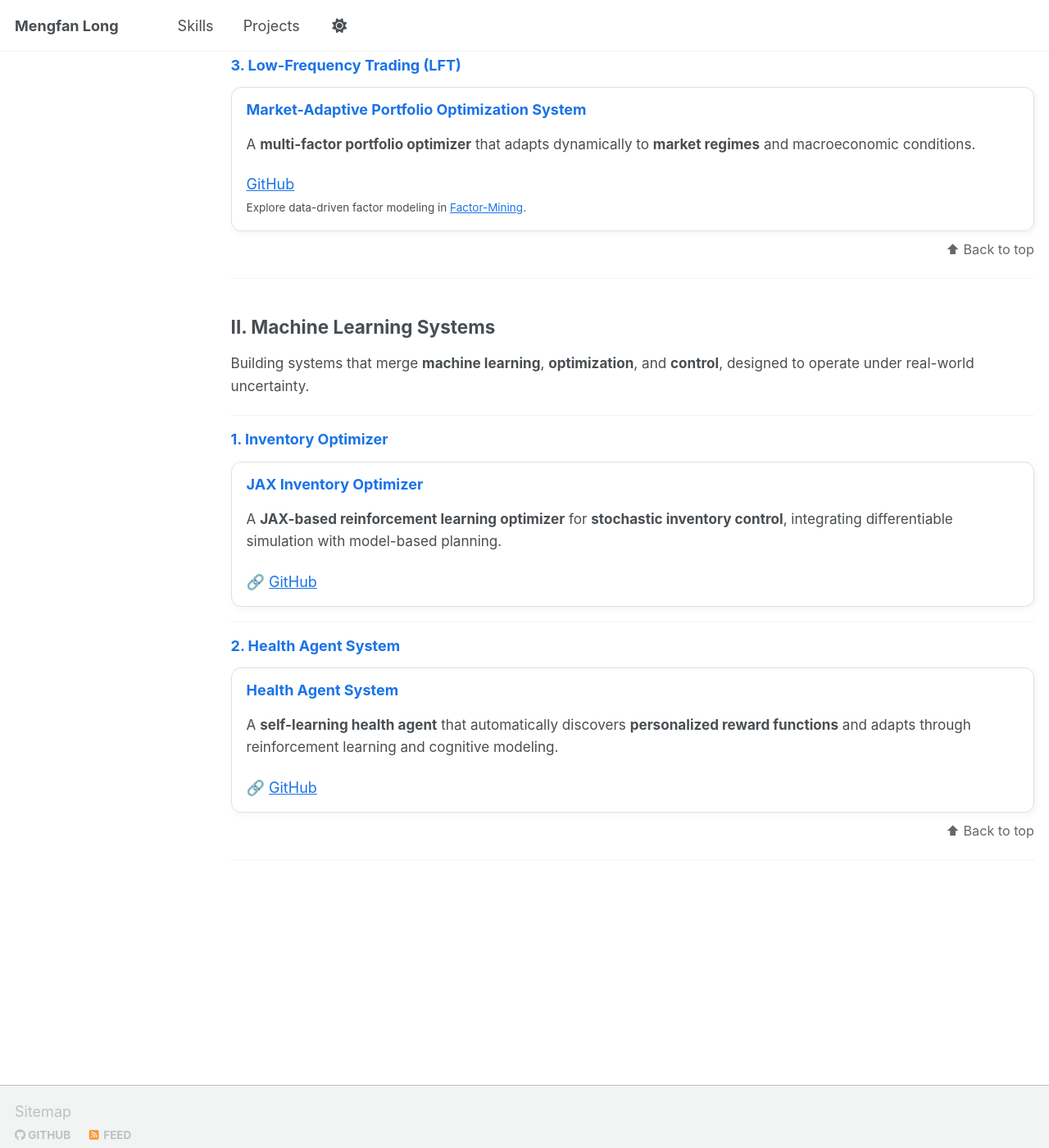
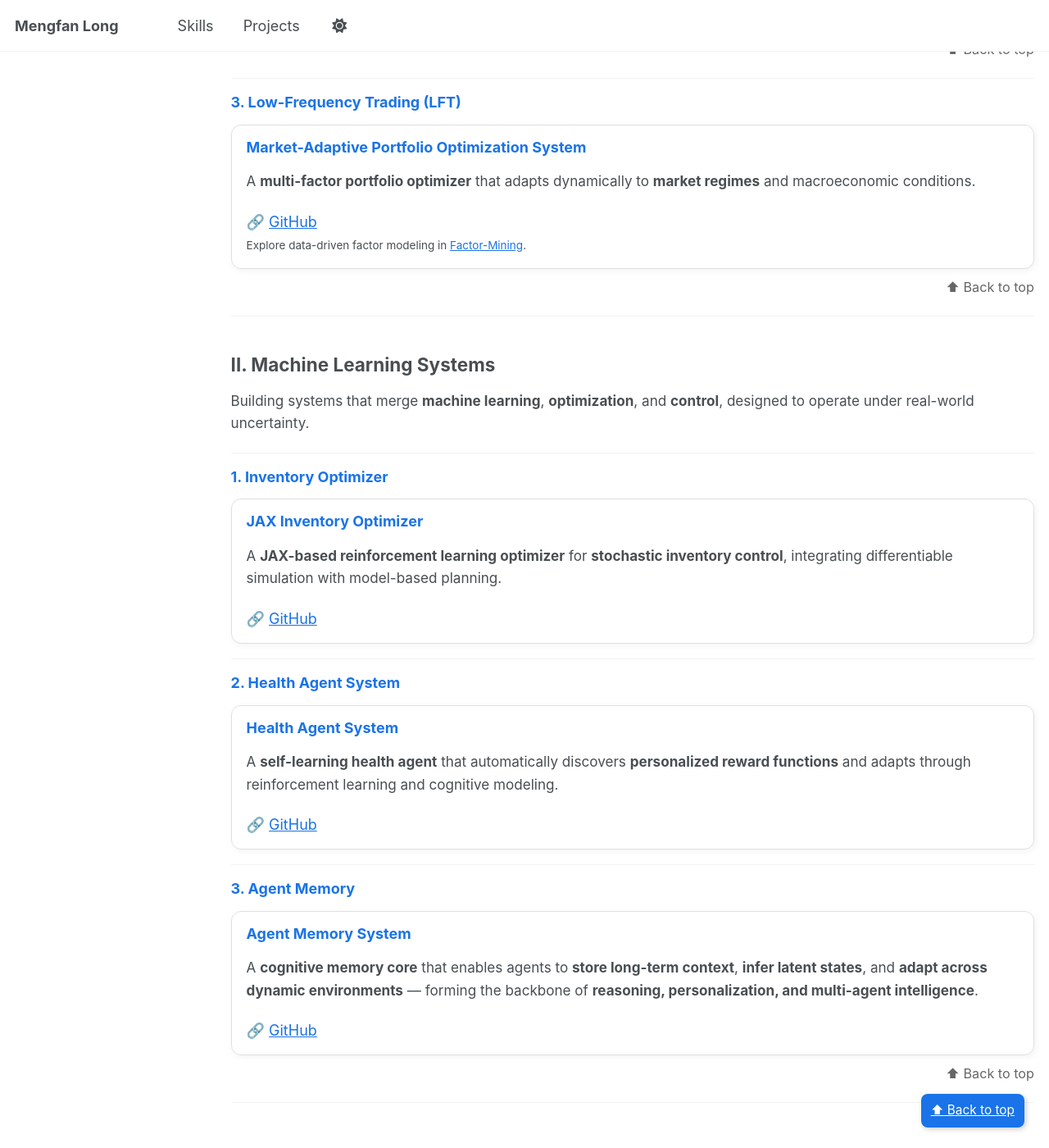
Before and after one commit to kevinlmf/kevinlmf.github.io, a Jekyll site: the page built from _pages/projects.md, in a window 1280 px wide and 1400 px high, scrolled down 1491 px. Shown: the whole window at 82% size. Built offline with Jekyll 4.4.1, drawn with Linux system fonts in a browser that asks for light colours; a script that is not in the unit is left out.

Commit message:
Update projects.md

```diff
--- a/_pages/projects.md
+++ b/_pages/projects.md
@@ -28,9 +28,9 @@ A curated portfolio of research and engineering systems across **Quantitative Fi
       <ol style="list-style-type: decimal; margin-top:10px; margin-left:25px;">
         <li><a href="#inventory">Inventory Optimizer</a></li>
         <li><a href="#health">Health Agent System</a></li>
+        <li><a href="#memory">Agent Memory System</a></li>
       </ol>
     </li>
-
   </ol>
 </div>
 
@@ -63,7 +63,7 @@ Covering the **spectrum** of quantitative trading — including **high-frequency
   <p>
     A <b>medium-frequency</b> framework for <b>option pricing</b> driven by time-series dynamics, exploring <b>multi-agent</b> interactions.
   </p>
-  <a href="https://github.com/kevinlmf/Options_Pricing" target="_blank">GitHub</a><br>
+  🔗 <a href="https://github.com/kevinlmf/Options_Pricing" target="_blank">GitHub</a><br>
   <small>
     See more detailed time-series forecasting methods in
     <a href="https://github.com/kevinlmf/Time_Series_Forecasting" target="_blank">Time_Series_Forecasting</a>.
@@ -81,7 +81,7 @@ Covering the **spectrum** of quantitative trading — including **high-frequency
   <p>
     A <b>multi-factor portfolio optimizer</b> that adapts dynamically to <b>market regimes</b> and macroeconomic conditions.
   </p>
-  <a href="https://github.com/kevinlmf/Portfolio_Optimization_system" target="_blank">GitHub</a><br>
+  🔗 <a href="https://github.com/kevinlmf/Portfolio_Optimization_system" target="_blank">GitHub</a><br>
   <small>
     Explore data-driven factor modeling in
     <a href="https://github.com/kevinlmf/Factor-Mining" target="_blank">Factor-Mining</a>.
@@ -120,8 +120,21 @@ Building systems that merge **machine learning**, **optimization**, and **contro
   🔗 <a href="https://github.com/kevinlmf/Health_Agent_System" target="_blank">GitHub</a>
 </div>
 
+---
+
+### <a id="memory"></a> 3. Agent Memory
+
+<div class="proj-card">
+  <h3>Agent Memory System</h3>
+  <p>
+    A <b>cognitive memory core</b> that enables agents to <b>store long-term context</b>,
+    <b>infer latent states</b>, and <b>adapt across dynamic environments</b> — forming the backbone of
+    <b>reasoning, personalization, and multi-agent intelligence</b>.
+  </p>
+  🔗 <a href="https://github.com/kevinlmf/Agent_Memory" target="_blank">GitHub</a>
+</div>
+
 <p class="back-top"><a href="#top">⬆ Back to top</a></p>
-
 
 ---
 
```
